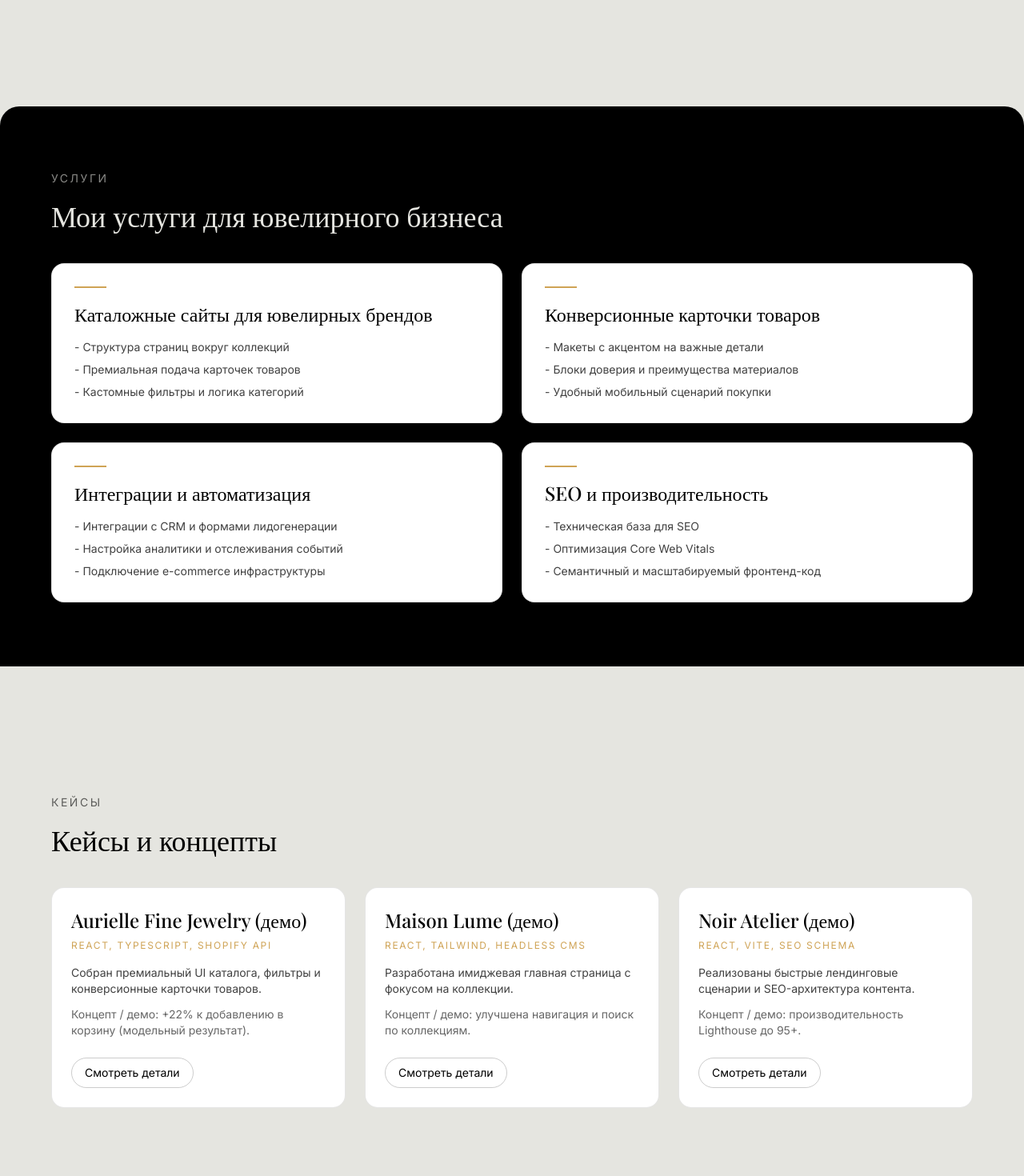
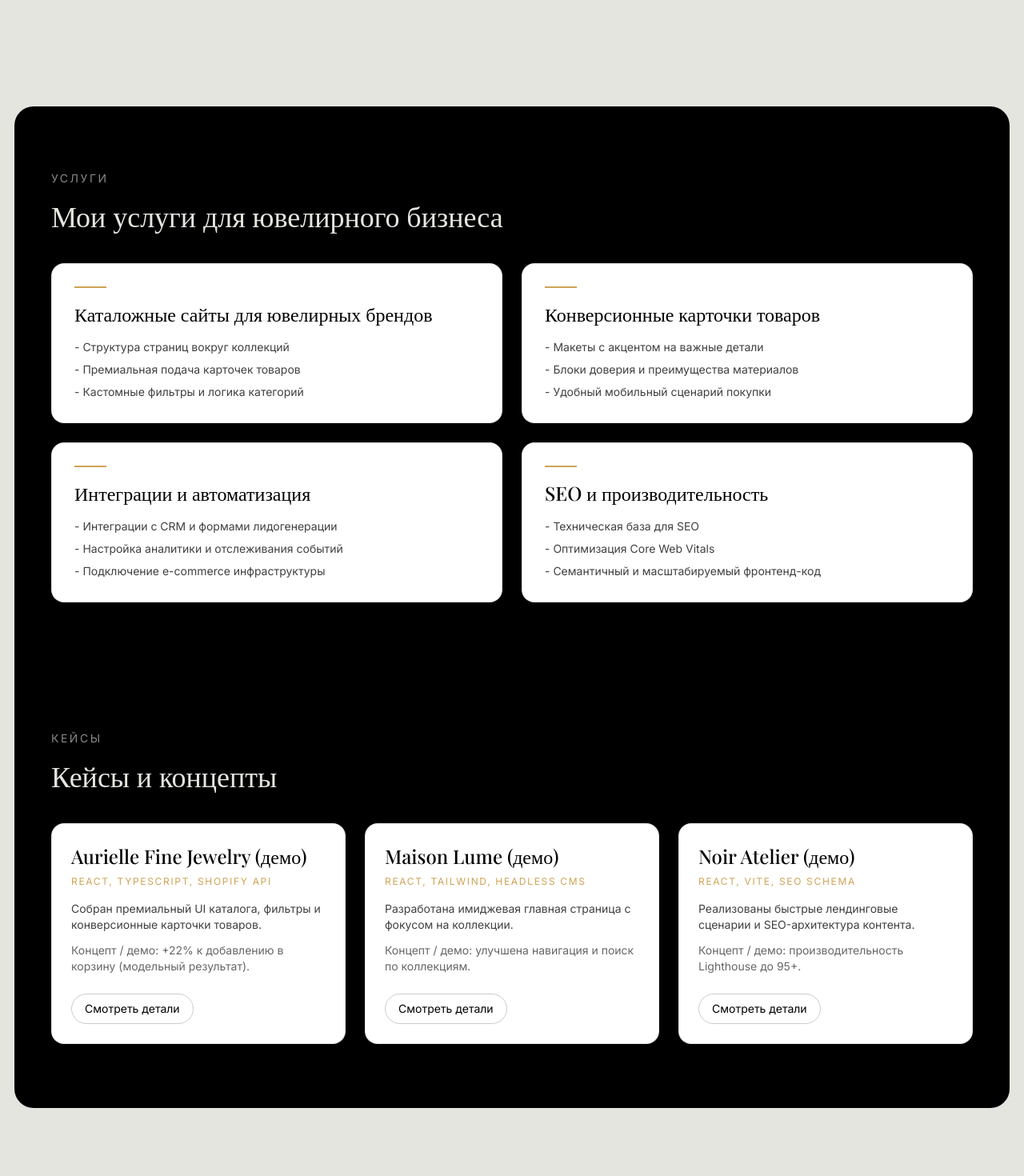
Before and after one commit to z1ec/RDN-JewelryDEV-landing, a React (Vite) app: page / in a window 1280 px wide. Shown: the part 1240-2710 px from the top of the page at 80% size. Built offline with nearby package versions, Linux system fonts and the light colour scheme.

Commit message:
add animation to services and cases sections

```diff
--- a/src/components/Services.tsx
+++ b/src/components/Services.tsx
@@ -1,3 +1,5 @@
+import { useEffect, useRef } from "react";
+
 const services = [
   {
     title: "Каталожные сайты для ювелирных брендов",
@@ -34,9 +36,87 @@ const services = [
 ];
 
 export default function Services() {
+  const sectionRef = useRef<HTMLElement | null>(null);
+
+  useEffect(() => {
+    const section = sectionRef.current;
+    if (!section) return;
+
+    if (window.matchMedia("(prefers-reduced-motion: reduce)").matches) return;
+
+    let frameId = 0;
+
+    const update = () => {
+      frameId = 0;
+      const servicesSection = section;
+      const workSection = document.getElementById("work");
+      const blocks = Array.from(
+        document.querySelectorAll<HTMLElement>("[data-sync-black-block]")
+      );
+      if (!workSection || blocks.length === 0) return;
+
+      const viewportHeight = window.innerHeight || 1;
+      const startLine = viewportHeight * 0.3;
+      const endLine = viewportHeight * 0.7;
+      const servicesRect = servicesSection.getBoundingClientRect();
+      const workRect = workSection.getBoundingClientRect();
+      const maxInset = Math.max(24, Math.min(120, window.innerWidth * 0.12));
+      const baseRadius = 24;
+      let inset = 0;
+
+      // Before the blocks reach the start line: inset decreases to zero.
+      if (servicesRect.top > startLine) {
+        const distanceToMid = servicesRect.top - startLine;
+        const startDistance = Math.max(1, viewportHeight - startLine);
+        inset = Math.min(1, distanceToMid / startDistance) * maxInset;
+      }
+
+      // After the blocks are above the end line: inset increases again.
+      if (workRect.bottom < endLine) {
+        const distanceAboveMid = endLine - workRect.bottom;
+        const endDistance = Math.max(1, endLine);
+        inset = Math.min(1, distanceAboveMid / endDistance) * maxInset;
+      }
+
+      blocks.forEach((block) => {
+        const corners = block.dataset.syncCorners;
+        block.style.marginInline = `${inset.toFixed(2)}px`;
+
+        if (corners === "top") {
+          block.style.borderTopLeftRadius = `${baseRadius}px`;
+          block.style.borderTopRightRadius = `${baseRadius}px`;
+        }
+
+        if (corners === "bottom") {
+          block.style.borderBottomLeftRadius = `${baseRadius}px`;
+          block.style.borderBottomRightRadius = `${baseRadius}px`;
+        }
+      });
+    };
+
+    const onScrollOrResize = () => {
+      if (frameId) return;
+      frameId = window.requestAnimationFrame(update);
+    };
+
+    window.addEventListener("scroll", onScrollOrResize, { passive: true });
+    window.addEventListener("resize", onScrollOrResize);
+    update();
+
+    return () => {
+      if (frameId) window.cancelAnimationFrame(frameId);
+      window.removeEventListener("scroll", onScrollOrResize);
+      window.removeEventListener("resize", onScrollOrResize);
+    };
+  }, []);
+
   return (
-    <section id="services" className="bg-ivory py-20">
-      <div className="bg-eerie py-20 rounded-tl-3xl rounded-tr-3xl">
+    <section ref={sectionRef} id="services" className="bg-ivory pt-20">
+      <div
+        data-sync-black-block
+        data-sync-corners="top"
+        className="bg-eerie py-20 will-change-[margin,border-radius]"
+      >
         <div className="mx-auto max-w-[1200px] px-6">
           <p className="text-sm uppercase tracking-[0.18em] text-ivory/60">Услуги</p>
           <h2 className="mt-4 font-serif text-ivory text-3xl md:text-4xl">
--- a/src/components/WhyChooseMe.tsx
+++ b/src/components/WhyChooseMe.tsx
@@ -104,7 +104,7 @@ export default function WhyChooseMe() {
                 key={item.title}
                 data-value-card
                 style={{ transitionDelay: `${index * 350}ms` }}
-                className="rounded-2xl border border-white/10 bg-darkCard p-6 opacity-0 translate-y-6 transition-[opacity,transform,border-color] duration-700 ease-out will-change-transform hover:border-gold/40 [&.is-visible]:translate-y-0 [&.is-visible]:opacity-100"
+                className="rounded-2xl border border-white/10 bg-eerie p-6 opacity-0 translate-y-6 transition-[opacity,transform,border-color] duration-700 ease-out will-change-transform hover:border-gold/40 [&.is-visible]:translate-y-0 [&.is-visible]:opacity-100"
               >
                 <Icon className="h-5 w-5 text-gold" />
                 <h3 className="mt-4 font-serif text-2xl text-white">{item.title}</h3>
--- a/src/components/Work.tsx
+++ b/src/components/Work.tsx
@@ -21,10 +21,15 @@ const portfolioItems = [
 
 export default function Work() {
   return (
-    <section id="work" className="bg-ivory py-20">
+    <section id="work" className="bg-ivory pb-20">
+      <div
+        data-sync-black-block
+        data-sync-corners="bottom"
+        className="bg-eerie py-20 will-change-[margin,border-radius]"
+      >
         <div className="mx-auto max-w-[1200px] px-6">
-        <p className="text-sm uppercase tracking-[0.18em] text-eerie/60">Кейсы</p>
-        <h2 className="mt-4 font-serif text-3xl md:text-4xl">Кейсы и концепты</h2>
+          <p className="text-sm uppercase tracking-[0.18em] text-ivory/60">Кейсы</p>
+          <h2 className="mt-4 font-serif text-ivory text-3xl md:text-4xl">Кейсы и концепты</h2>
 
           <div className="mt-10 grid gap-6 lg:grid-cols-3">
             {portfolioItems.map((item) => (
@@ -45,6 +50,7 @@ export default function Work() {
             ))}
           </div>
         </div>
+      </div>
     </section>
   );
 }
```
Lines whose indentation alone changed are shown as unchanged.
